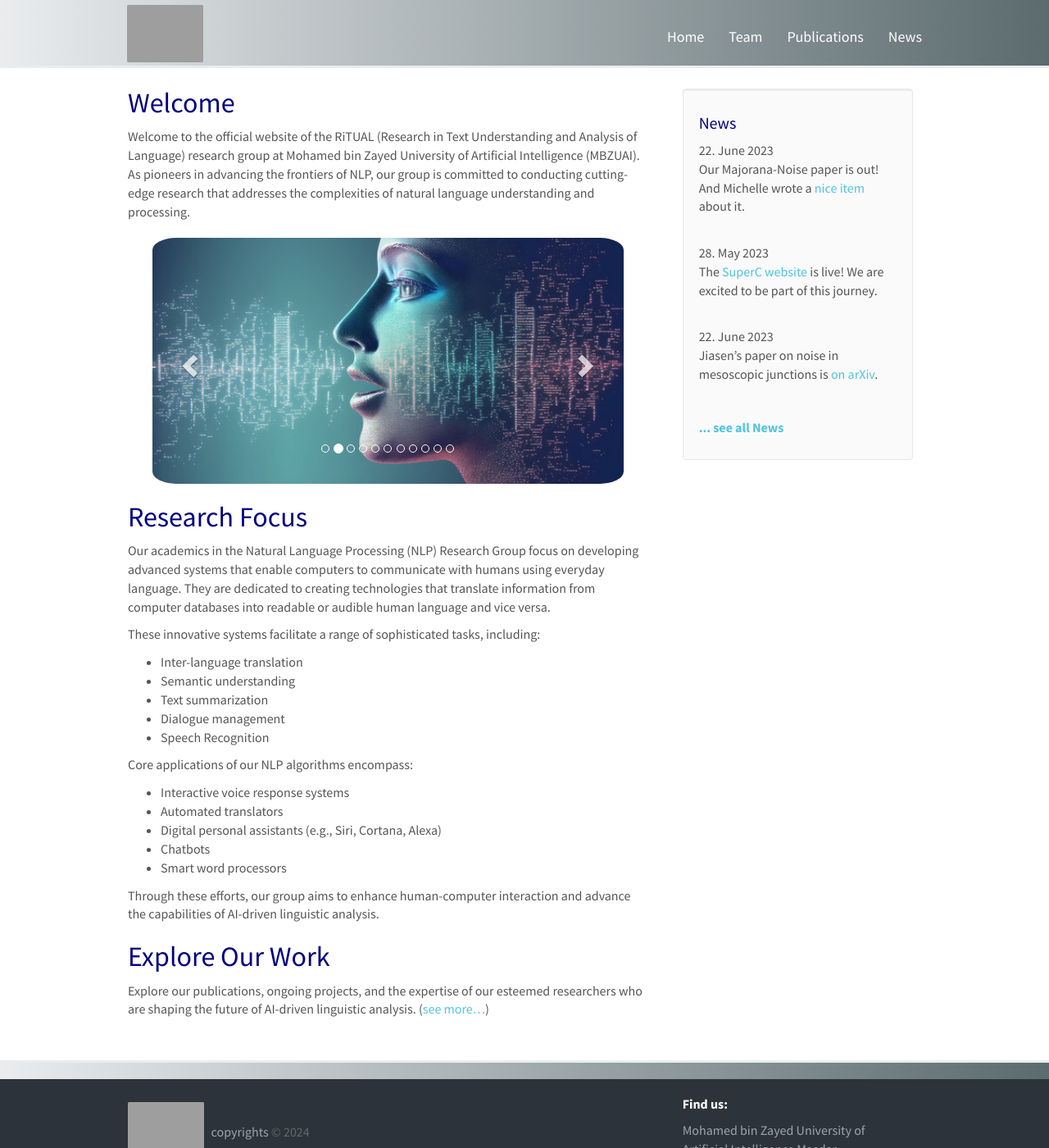
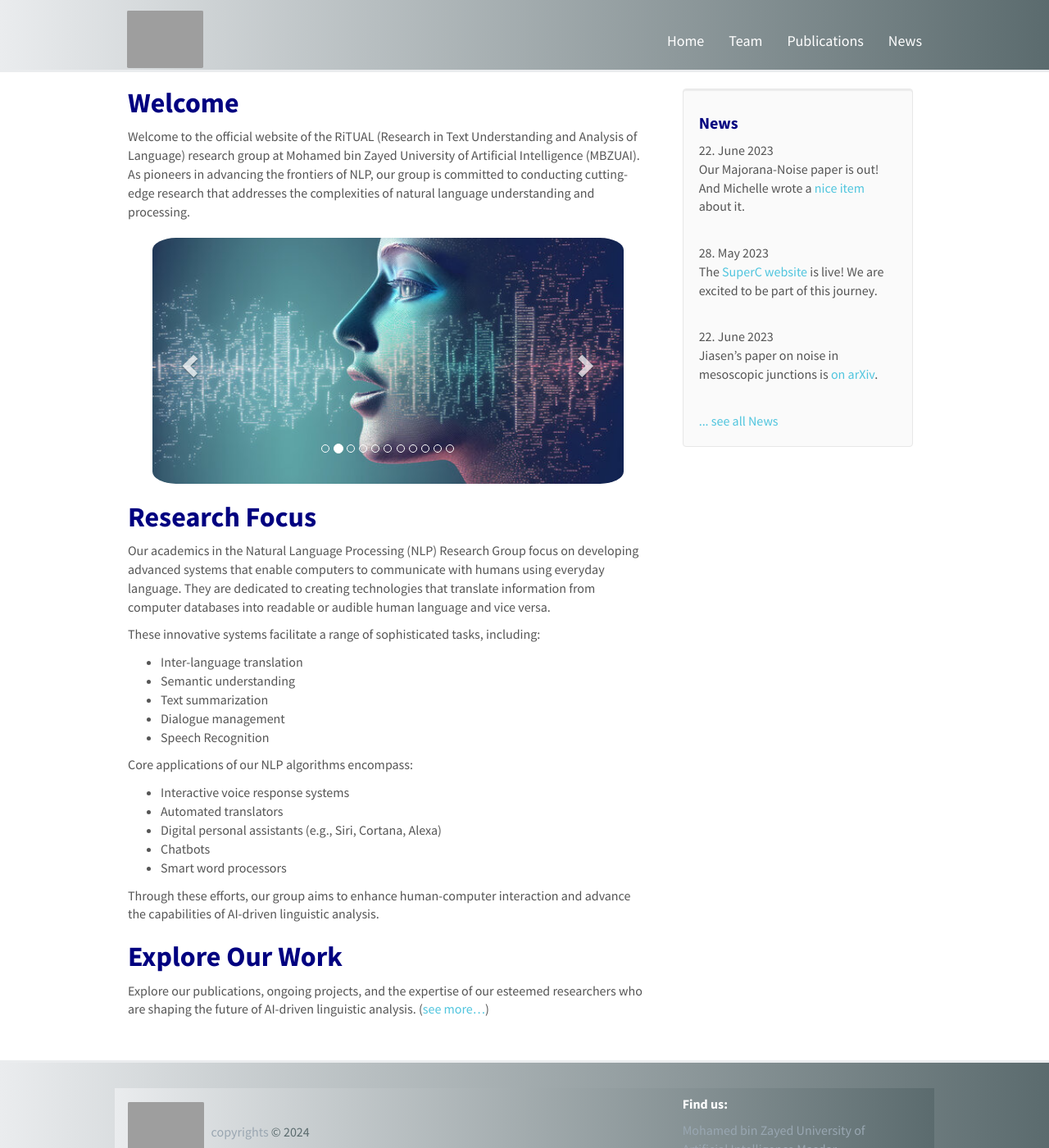
Before and after one commit to RamzaBasharat/MBZUAI, a Jekyll site: the page built from _pages/home.md, in a window 1280 px wide and 1400 px high. Shown: the whole window at 82% size. Built offline with Jekyll 4.4.1, drawn with Linux system fonts in a browser that asks for light colours; nearby versions of some CDN libraries.

Commit message:
updating styles

```diff
--- a/_includes/news.html
+++ b/_includes/news.html
@@ -6,6 +6,6 @@
 {{ article.date }}<br>{{ article.headline | markdownify}}<br>
 {% endfor %}
 
-<h5><a href="{{ site.url }}{{ site.baseurl }}/allnews.html">... see all News</a></h5>
+<a href="{{ site.url }}{{ site.baseurl }}/allnews.html">... see all News</a>
 
 </div>
--- a/css/main.scss
+++ b/css/main.scss
@@ -106,12 +106,12 @@ margin-bottom:25px;
 
 h3,h5{
 color: #5B6B6E;
-font-weight: 550;
+font-weight: 520;
 }
 
 h2,h4{
 color: #000080;
-font-weight: 500;
+font-weight: 510;
 }
 
 .gray{
@@ -135,7 +135,7 @@ color: #000080;
 }
 
 .bg-color{
-background-color: #2c333a;
+background: linear-gradient(to right, #EAECEE, #5B6B6E);
 color: #fff;
 }
 
@@ -206,7 +206,7 @@ color:#99a7b2;
     background: linear-gradient(to right, #EAECEE, #5B6B6E);
     border: none; /* Remove the default border */
     border-bottom: 3px solid #EAECEE;
-    padding: 20px 0px 10px 0px;
+    padding: 25px 0px 10px 0px;
     border-radius: 0px;
 }
 
@@ -224,7 +224,7 @@ color:#99a7b2;
 .navbar-logo {
     height: 70px; /* Adjust the height of the logo */
     width: auto; /* Automatically adjust the width to maintain aspect ratio */
-    margin-top: 15px; /* Add some space between the logo and the text */
+    margin-top: 20px; /* Add some space between the logo and the text */
     margin-right: 10px; /* Add some space between the logo and the text */
     padding:auto;
 }
```
